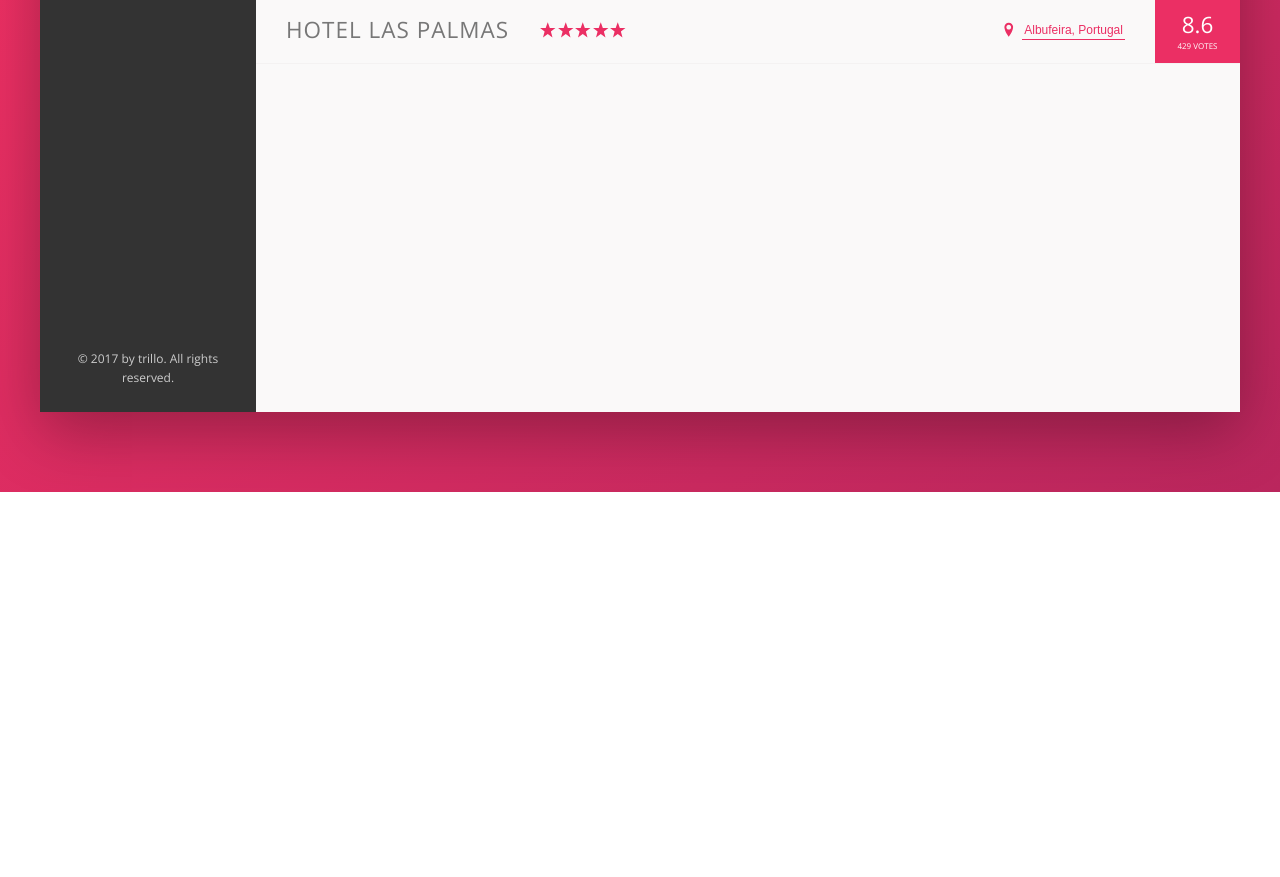
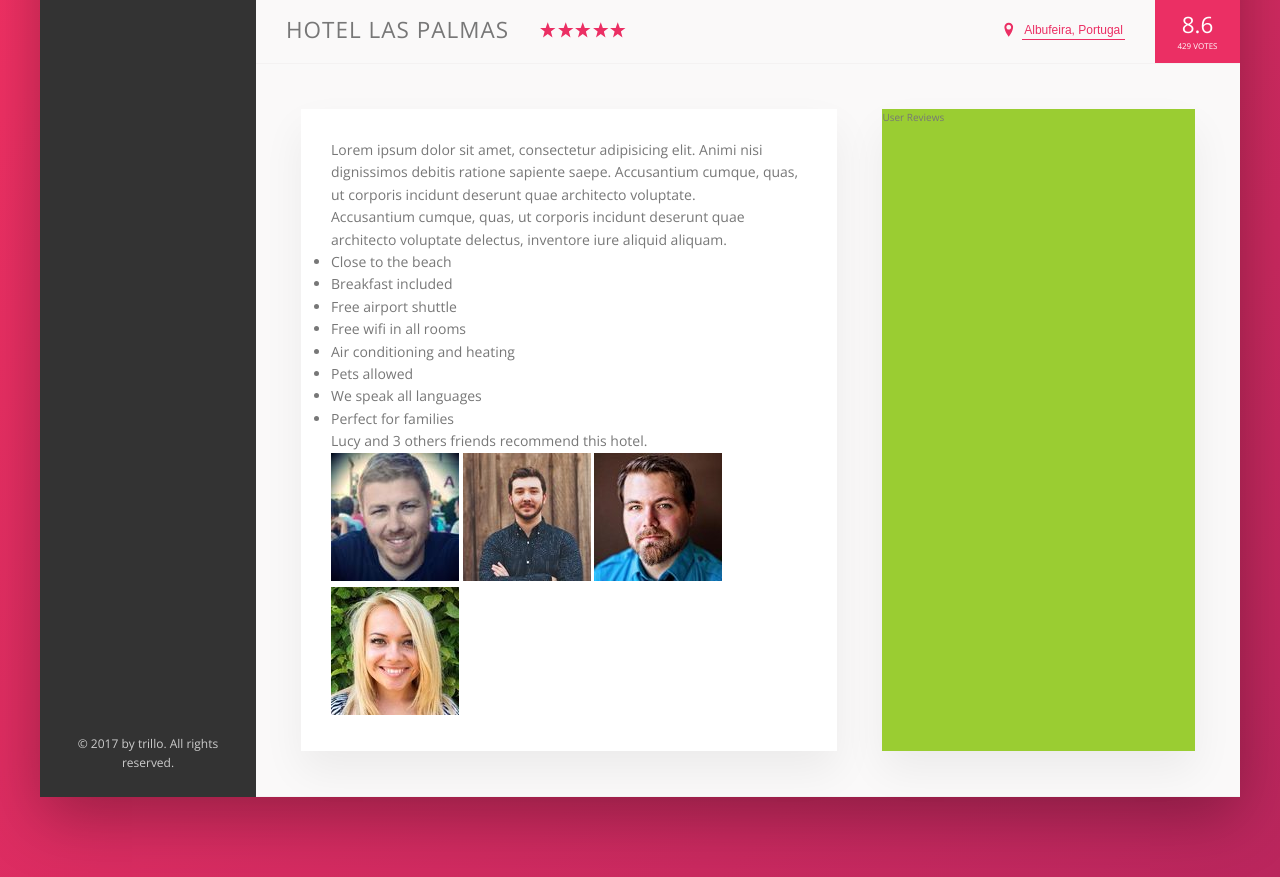
Before and after one commit to topher88/practice-trillo, a website: page index.html in a window 1280 px wide. Shown: the part 538-1415 px from the top of the page. Before the commit the page ends 1030 px from the top, so only its background shows below. Drawn offline with nearby package versions, Linux system fonts and the light colour scheme.

Commit message:
Building the Description Section - Part 1

```diff
--- a/index.html
+++ b/index.html
@@ -131,6 +131,43 @@
             <div class="overview__rating-count">429 votes</div>
           </div>
         </div>
+
+        <div class="detail">
+          <div class="description">
+            <p class="paragraph">
+              Lorem ipsum dolor sit amet, consectetur adipisicing elit. Animi nisi dignissimos debitis ratione sapiente
+              saepe. Accusantium cumque, quas, ut corporis incidunt deserunt quae architecto voluptate.
+            </p>
+            <p class="paragraph">
+              Accusantium cumque, quas, ut corporis incidunt deserunt quae architecto voluptate delectus, inventore
+              iure aliquid aliquam.
+            </p>
+            <ul class="list">
+              <li class="list__item">Close to the beach</li>
+              <li class="list__item">Breakfast included</li>
+              <li class="list__item">Free airport shuttle</li>
+              <li class="list__item">Free wifi in all rooms</li>
+              <li class="list__item">Air conditioning and heating</li>
+              <li class="list__item">Pets allowed</li>
+              <li class="list__item">We speak all languages</li>
+              <li class="list__item">Perfect for families</li>
+            </ul>
+            <div class="recommend">
+              <p class="recommend__count">
+                Lucy and 3 others friends recommend this hotel.
+              </p>
+              <div class="recommend__friends">
+                <img src="img/user-3.jpg" alt="Friend 1" class="recommend__photo">
+                <img src="img/user-4.jpg" alt="Friend 2" class="recommend__photo">
+                <img src="img/user-5.jpg" alt="Friend 3" class="recommend__photo">
+                <img src="img/user-6.jpg" alt="Friend 4" class="recommend__photo">
+              </div>
+            </div>
+          </div>
+          <div class="user-reviews">
+            User Reviews
+          </div>
+        </div>
       </main>
     </div>
   </div>
--- a/sass/_base.scss
+++ b/sass/_base.scss
@@ -12,6 +12,9 @@
   --color-grey-dark-3: #999;
 
   --shadow-dark: 0 2rem 6rem rgba(0,0,0,.3);
+  --shadow-light: 0 2rem 4rem rgba(0,0,0,.06);
+  --line: 1px solid var(--color-grey-light-2);
+
 }
 
 * {
--- a/sass/_component.scss
+++ b/sass/_component.scss
@@ -200,7 +200,7 @@
 // HOTEL OVERVIEW
 .overview {
   display: flex;
-  border-bottom: 1px solid var(--color-grey-light-2);
+  border-bottom: var(--line);
   align-items: center;
 
   &__heading {
--- a/sass/_layout.scss
+++ b/sass/_layout.scss
@@ -3,7 +3,6 @@
   margin: 8rem auto;
   background-color: var(--color-grey-light-1);
   box-shadow: var(--shadow-dark);
-
   min-height: 50rem;
 }
 
@@ -15,7 +14,7 @@
   font-size: 1.4rem;
   height: 7rem;
   background-color: white;
-  border-bottom: 1px solid var(--color-grey-light-2);
+  border-bottom: var(--line);
 }
 
 .content {
@@ -32,5 +31,28 @@
 
 .hotel-view {
   flex: 1;
-  height: 80rem;
 }
+
+.detail {
+  display: flex;
+  padding: 4.5rem;
+  background-color: var(--color-grey-light-1);
+  border-bottom: var(--line);
+}
+
+.description {
+  font-size: 1.4rem;
+  flex: 0 0 60%;
+  margin-right: 4.5rem;
+  padding: 3rem;
+  background-color: white;
+  box-shadow: var(--shadow-light);
+}
+
+.user-reviews {
+  background-color: yellowgreen;
+  display: flex;
+  flex-direction: column;
+  flex: 1;
+  box-shadow: var(--shadow-light);
+}
```
Also changed, not shown: css/style.css.
